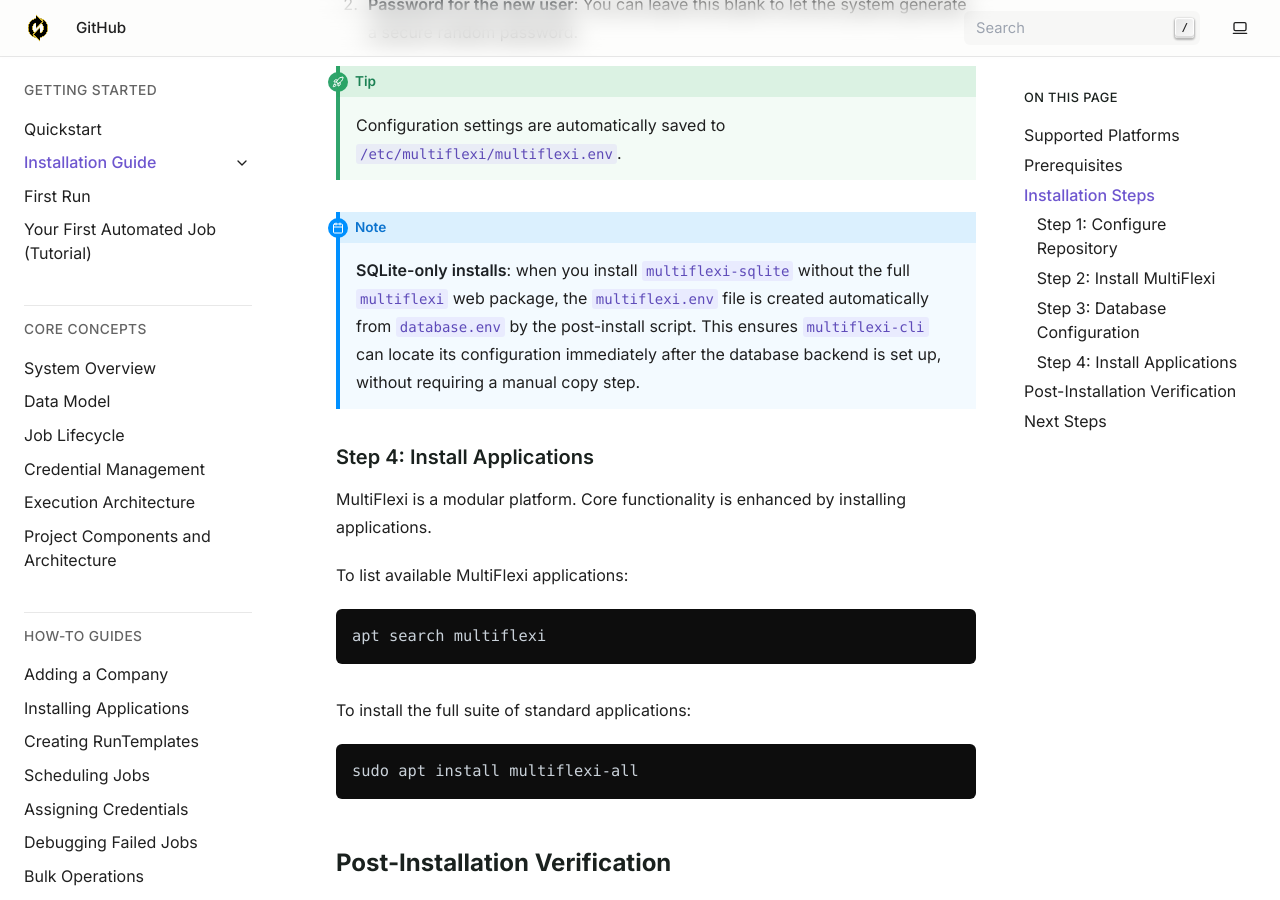
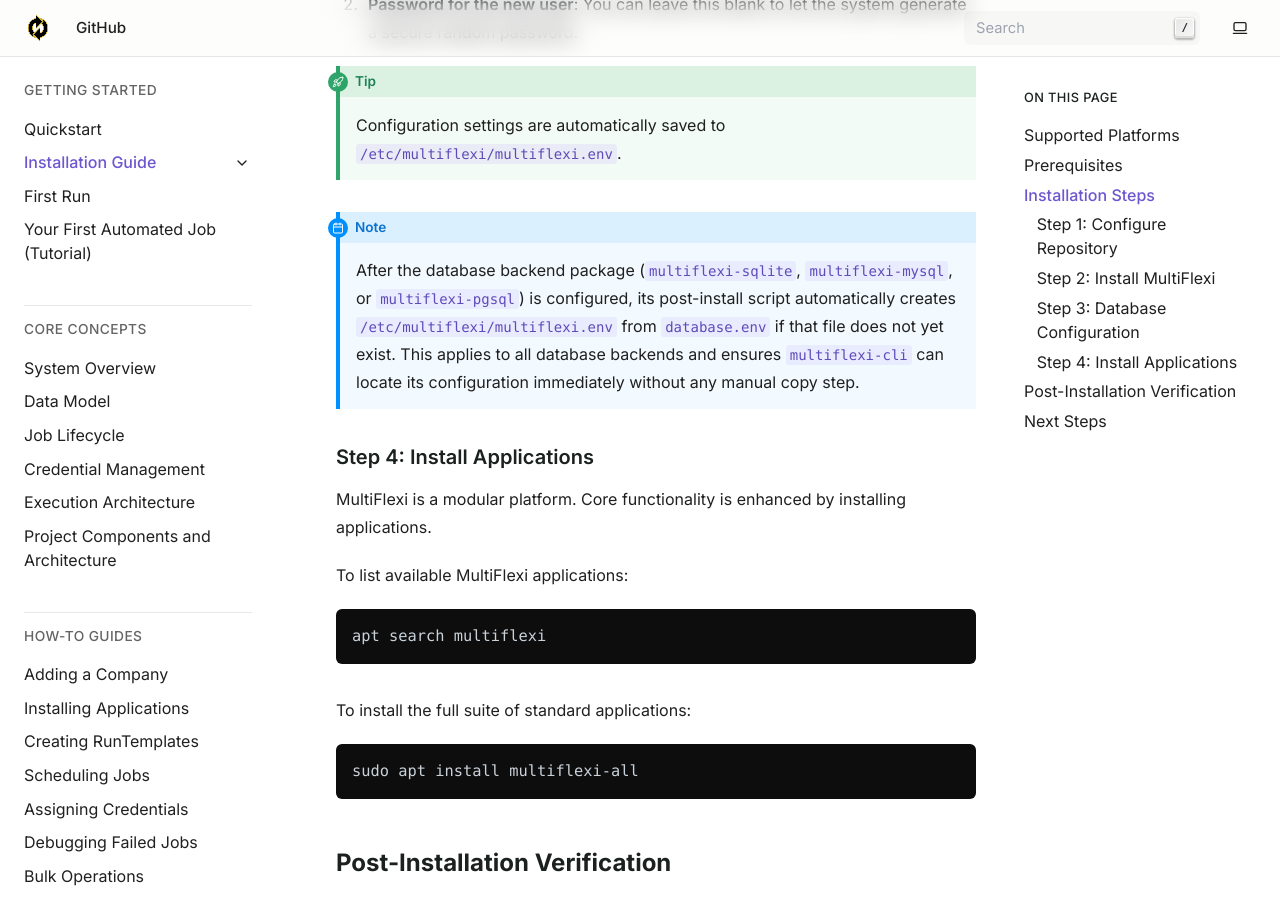
Before and after one commit to VitexSoftware/multiflexi-doc-en, a Sphinx documentation site: the page built from source/install.rst, in a window 1280 px wide and 900 px high, scrolled down 2270 px. Built offline with Sphinx 7.4.7, drawn with Linux system fonts in a browser that asks for light colours.

Commit message:
docs: multiflexi.env auto-creation applies to all database backends
Not SQLite-only — mysql, pgsql and sqlite postinst scripts all create
multiflexi.env from database.env when it does not yet exist.

Co-Authored-By: Claude Sonnet 4.6 <noreply@anthropic.com>

```diff
--- a/source/install.rst
+++ b/source/install.rst
@@ -92,11 +92,12 @@ During installation, the ``dbconfig-common`` tools will prompt you to configure
 
 .. note::
 
-   **SQLite-only installs**: when you install ``multiflexi-sqlite`` without the
-   full ``multiflexi`` web package, the ``multiflexi.env`` file is created
-   automatically from ``database.env`` by the post-install script. This ensures
-   ``multiflexi-cli`` can locate its configuration immediately after the
-   database backend is set up, without requiring a manual copy step.
+   After the database backend package (``multiflexi-sqlite``, ``multiflexi-mysql``,
+   or ``multiflexi-pgsql``) is configured, its post-install script automatically
+   creates ``/etc/multiflexi/multiflexi.env`` from ``database.env`` if that file
+   does not yet exist. This applies to all database backends and ensures
+   ``multiflexi-cli`` can locate its configuration immediately without any manual
+   copy step.
 
 Step 4: Install Applications
 ~~~~~~~~~~~~~~~~~~~~~~~~~~~~
```
